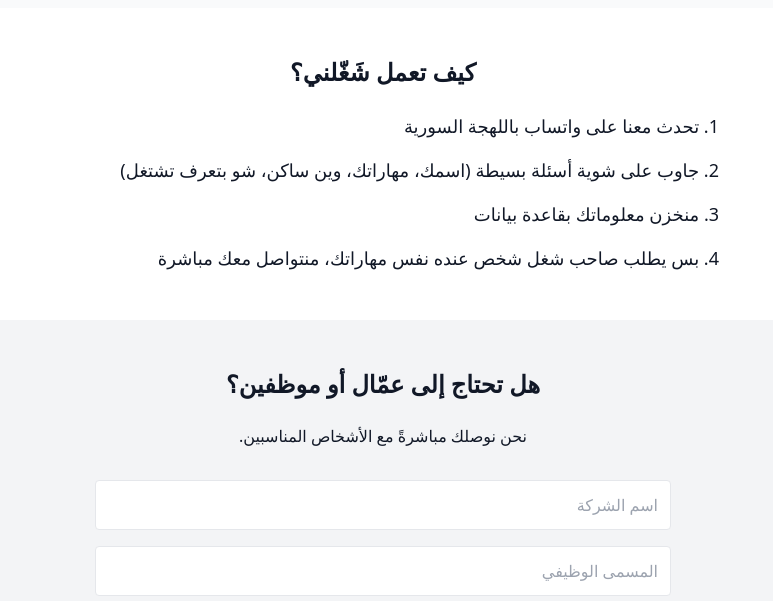
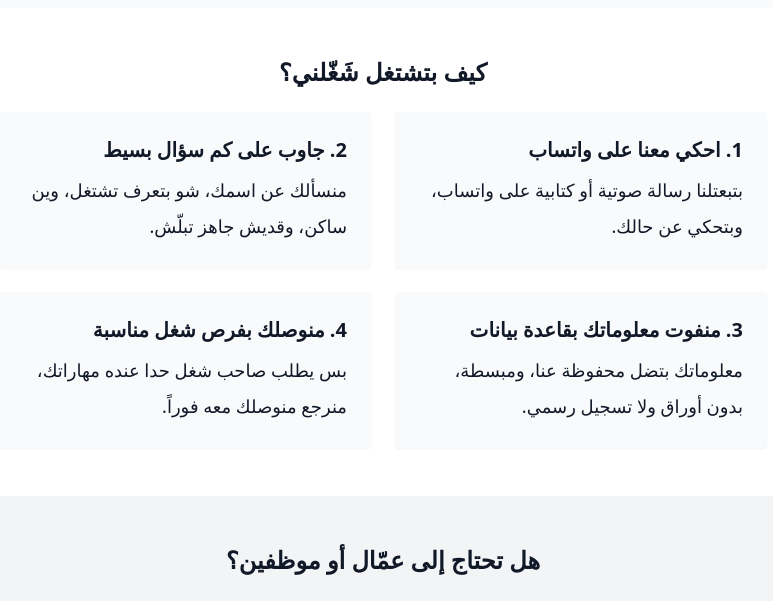
Before and after one commit to Zyadhanano/shaghelni-landing, a Next.js app: page / in a window 1280 px wide. Shown: the part 792-1393 px from the top of the page, without its empty margins (257-1030 px from the left). Built offline with nearby package versions, Linux system fonts and the light colour scheme.

Commit message:
Update index.js

```diff
--- a/pages/index.js
+++ b/pages/index.js
@@ -77,14 +77,26 @@
 </section>
 
       <section className="bg-white py-12 px-6">
-        <h2 className="text-2xl font-bold text-center mb-6">كيف تعمل شَغّلني؟</h2>
-        <ul className="max-w-2xl mx-auto space-y-4 text-right text-lg">
-          <li>1. تحدث معنا على واتساب باللهجة السورية</li>
-          <li>2. جاوب على شوية أسئلة بسيطة (اسمك، مهاراتك، وين ساكن، شو بتعرف تشتغل)</li>
-          <li>3. منخزن معلوماتك بقاعدة بيانات</li>
-          <li>4. بس يطلب صاحب شغل شخص عنده نفس مهاراتك، منتواصل معك مباشرة</li>
-        </ul>
-      </section>
+  <h2 className="text-2xl font-bold text-center mb-6">كيف بتشتغل شَغّلني؟</h2>
+  <div className="max-w-3xl mx-auto grid gap-6 md:grid-cols-2 text-right text-lg leading-loose">
+    <div className="bg-gray-50 p-6 rounded shadow-sm">
+      <h3 className="font-bold text-xl mb-2">1. احكي معنا على واتساب</h3>
+      <p>بتبعتلنا رسالة صوتية أو كتابية على واتساب، وبتحكي عن حالك.</p>
+    </div>
+    <div className="bg-gray-50 p-6 rounded shadow-sm">
+      <h3 className="font-bold text-xl mb-2">2. جاوب على كم سؤال بسيط</h3>
+      <p>منسألك عن اسمك، شو بتعرف تشتغل، وين ساكن، وقديش جاهز تبلّش.</p>
+    </div>
+    <div className="bg-gray-50 p-6 rounded shadow-sm">
+      <h3 className="font-bold text-xl mb-2">3. منفوت معلوماتك بقاعدة بيانات</h3>
+      <p>معلوماتك بتضل محفوظة عنا، ومبسطة، بدون أوراق ولا تسجيل رسمي.</p>
+    </div>
+    <div className="bg-gray-50 p-6 rounded shadow-sm">
+      <h3 className="font-bold text-xl mb-2">4. منوصلك بفرص شغل مناسبة</h3>
+      <p>بس يطلب صاحب شغل حدا عنده مهاراتك، منرجع منوصلك معه فوراً.</p>
+    </div>
+  </div>
+</section>
 
       <section className="bg-gray-100 py-12 px-6">
         <h2 className="text-2xl font-bold text-center mb-6">هل تحتاج إلى عمّال أو موظفين؟</h2>
```
